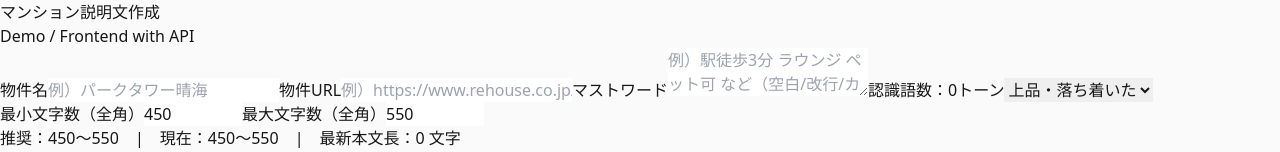
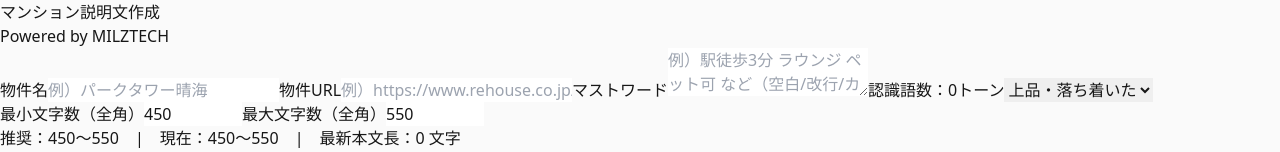
Before and after one commit to masashitakano917-maker/apt_explain, a Next.js app in the folder of-tagline-main-2/of-tagline/: page / in a window 1280 px wide. Shown: the top 152 px of the page. Built offline with nearby package versions, Linux system fonts and the light colour scheme.

Commit message:
Update page.tsx

```diff
--- a/of-tagline-main-2/of-tagline/app/page.tsx
+++ b/of-tagline-main-2/of-tagline/app/page.tsx
@@ -322,7 +322,7 @@ export default function Page() {
       <header className="sticky top-0 z-10 bg-white/80 backdrop-blur border-b">
         <div className="max-w-7xl mx-auto px-5 py-3 flex items-center justify-between">
           <div className="text-lg font-semibold">マンション説明文作成</div>
-          <div className="text-xs text-neutral-500">Demo / Frontend with API</div>
+          <div className="text-xs text-neutral-500">Powered by MILZTECH</div>
         </div>
       </header>
 
```
